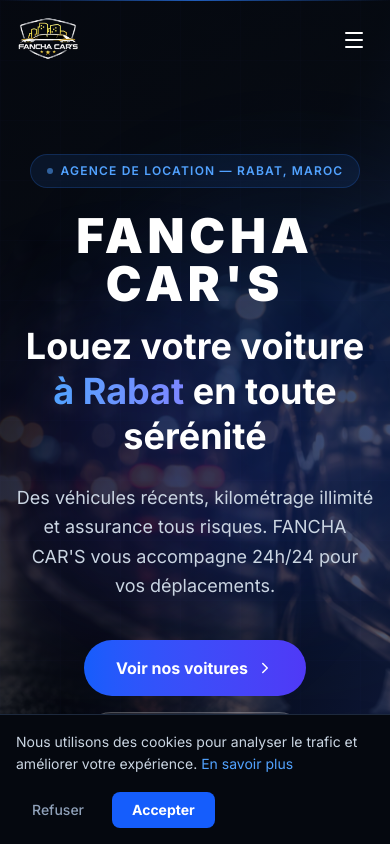
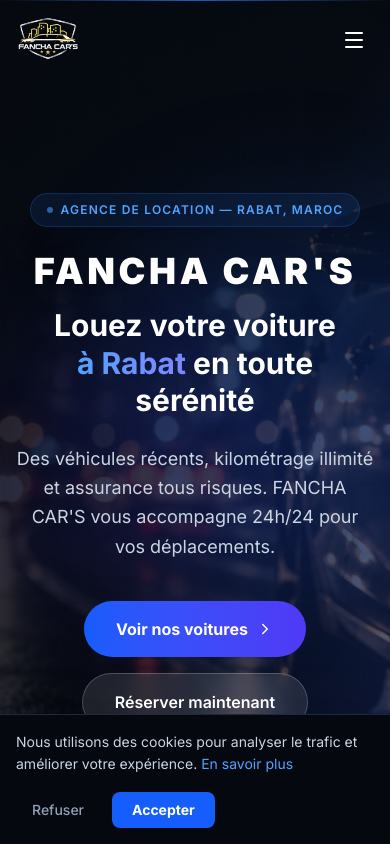
Before and after one commit to Narjisse174/fancha-cars, a Next.js app: page / in a window 390 px wide. Shown: the top 844 px of the page. Built offline with nearby package versions, Linux system fonts and the light colour scheme.

Commit message:
Fix mobile layout: hero title size, floating buttons positioning

```diff
--- a/components/CallButton.tsx
+++ b/components/CallButton.tsx
@@ -6,7 +6,7 @@
   return (
     <a
       href="tel:+212660391020"
-      className="fixed bottom-6 left-6 z-50 flex items-center gap-2 bg-blue-600 hover:bg-blue-500 text-white font-semibold px-4 py-3 rounded-full shadow-lg shadow-blue-600/30 transition-all duration-200 hover:shadow-xl hover:shadow-blue-600/40 hover:scale-105 sm:hidden"
+      className="fixed bottom-20 right-4 z-50 flex items-center gap-2 bg-blue-600 hover:bg-blue-500 text-white font-semibold px-4 py-3 rounded-full shadow-lg shadow-blue-600/30 transition-all duration-200 hover:shadow-xl hover:shadow-blue-600/40 hover:scale-105 sm:hidden"
       aria-label="Appeler FANCHA CAR'S"
     >
       <Phone size={20} />
--- a/components/Hero.tsx
+++ b/components/Hero.tsx
@@ -44,11 +44,11 @@
             Agence de location — Rabat, Maroc
           </div>
 
-          <h2 className="text-5xl sm:text-6xl md:text-7xl font-black tracking-widest text-white mb-4">
+          <h2 className="text-4xl sm:text-5xl md:text-6xl lg:text-7xl font-black tracking-widest text-white mb-4 whitespace-nowrap">
             FANCHA CAR&apos;S
           </h2>
 
-          <h1 className="text-4xl sm:text-5xl md:text-6xl lg:text-7xl font-bold text-white leading-tight mb-6">
+          <h1 className="text-3xl sm:text-4xl md:text-5xl lg:text-6xl font-bold text-white leading-tight mb-6">
             Louez votre voiture<br />
             <span className="bg-gradient-to-r from-blue-400 to-indigo-400 bg-clip-text text-transparent">
               à Rabat
--- a/components/ScrollToTop.tsx
+++ b/components/ScrollToTop.tsx
@@ -18,7 +18,7 @@
     <button
       onClick={() => window.scrollTo({ top: 0, behavior: 'smooth' })}
       aria-label="Retour en haut"
-      className="fixed bottom-24 right-4 z-40 w-11 h-11 bg-slate-800 hover:bg-blue-600 text-white rounded-full shadow-lg flex items-center justify-center transition-all duration-200 hover:scale-110"
+      className="fixed bottom-4 left-4 z-40 w-11 h-11 bg-slate-800 hover:bg-blue-600 text-white rounded-full shadow-lg flex items-center justify-center transition-all duration-200 hover:scale-110"
     >
       <ChevronUp size={20} />
     </button>
--- a/components/WhatsAppButton.tsx
+++ b/components/WhatsAppButton.tsx
@@ -11,7 +11,7 @@
       href={url}
       target="_blank"
       rel="noopener noreferrer"
-      className="fixed bottom-6 right-6 z-50 flex items-center gap-2 bg-green-500 hover:bg-green-400 text-white font-semibold px-4 py-3 rounded-full shadow-lg shadow-green-500/30 transition-all duration-200 hover:shadow-xl hover:shadow-green-500/40 hover:scale-105 group"
+      className="fixed bottom-4 right-4 z-50 flex items-center gap-2 bg-green-500 hover:bg-green-400 text-white font-semibold px-4 py-3 rounded-full shadow-lg shadow-green-500/30 transition-all duration-200 hover:shadow-xl hover:shadow-green-500/40 hover:scale-105 group"
       aria-label="Contacter sur WhatsApp"
     >
       <MessageCircle size={22} />
```
